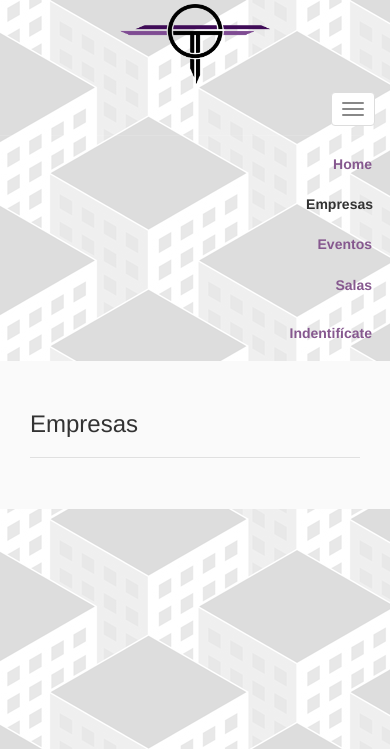
After one commit to fblupi/grado_informatica-DIU, a PHP site: page /empresas.php in a window 390 px wide, after a click on "Toggle navigation". The commit adds this page. Shown: the top 749 px of the page. Run offline with PHP 8.4, Linux system fonts and the light colour scheme.

Commit message:
script para cambiar el active del menu

```diff
--- a/DIU/assets/css/style.css
+++ b/DIU/assets/css/style.css
@@ -113,8 +113,24 @@ article{
 	right: 0;
 }
 
+.gtech{
+	margin-left: 5%;
+	width: 20%;
+}
+
+.coworking{
+	margin-left: 5%;
+	width: 30%;
+}
 
 @media (max-width: 768px) {
+	#logo{
+		display: block;
+		margin: 0 auto;
+		width: 20%;
+		margin-top: 1%;
+	}
+
 	h1{
 		font-size: 24px;
 	}
@@ -170,5 +186,15 @@ article{
 		padding: 30;
 	}
 
+	.gtech{
+		display: none;
+	}
+
+	.coworking{
+		display: none;
+	}
+
+
+
 
 }
--- /dev/null
+++ b/DIU/empresas.php
@@ -0,0 +1,14 @@
+<?php include 'header.php'; ?>
+<section>
+		<h1 class="section-header">Empresas<hr></hr></h1>
+		<article>
+
+</article>
+</section>
+<script type="text/javascript">
+window.onload = function()
+{
+		document.getElementById("empresas").className = "active menu";
+}
+</script>
+<?php include 'footer.php'; ?>
--- a/DIU/header.php
+++ b/DIU/header.php
@@ -14,6 +14,8 @@
 <header>
 <div class="header">
 <a href="index.php"><img id="logo" src="assets/img/logo.png" alt="Inicio"></a>
+	<img class="gtech" src="assets/img/header1.png">
+	<img class="coworking" src="assets/img/header2.png">
 </div>
 </header>
 <!-- navbar -->
@@ -34,13 +36,13 @@
     <!-- Collect the nav links, forms, and other content for toggling -->
     <div class="collapse navbar-collapse" id="bs-example-navbar-collapse-1">
       <ul class="nav navbar-nav nav-tabs">
-					<li role="presentation" class="active menu"><a href="index.php">Home</a></li>
-					<li role="presentation"><a href="#">Empresas</a></li>
-					<li role="presentation"><a href="#">Eventos</a></li>
-					<li role="presentation"><a href="#">Salas</a></li>
+					<li role="presentation" id="inicio"><a href="index.php">Home</a></li>
+					<li role="presentation" id="empresas"><a href="#">Empresas</a></li>
+					<li role="presentation" id="eventos"><a href="#">Eventos</a></li>
+					<li role="presentation" id="salas"><a href="#">Salas</a></li>
 			</ul>
 				<ul class="nav navbar-nav nav-tabs navbar-right">
-					<?php if(isset($_SESSION)){ echo '<li role="presentation" class="nav-right"><a href="miCuenta.php">Mi Cuenta</a></li>'; }else{ echo '<li role="presentation" class="nav-right"><a href="inicioSesion.php">Indentifícate</a></li>';}
+					<?php if(isset($_SESSION)){ echo '<li role="presentation" class="nav-right" id="micuenta"><a href="miCuenta.php">Mi Cuenta</a></li>'; }else{ echo '<li role="presentation" id="identificar" class="nav-right"><a href="inicioSesion.php">Indentifícate</a></li>';}
 					?>
 			</ul>
     </div><!-- /.navbar-collapse -->
--- a/DIU/inicioSesion.php
+++ b/DIU/inicioSesion.php
@@ -23,4 +23,10 @@
 		</form>
 	</article>
 </section>
+<script type="text/javascript">
+window.onload = function()
+{
+		document.getElementById("identificar").className = "active menu";
+}
+</script>
 <?php include 'footer.php'; ?>
--- a/DIU/registro.php
+++ b/DIU/registro.php
@@ -65,4 +65,10 @@
 		</form>
 </article>
 </section>
+<script type="text/javascript">
+window.onload = function()
+{
+		document.getElementById("identificar").className = "active menu";
+}
+</script>
 <?php include 'footer.php'; ?>
```
Also changed, not shown: DIU/index.php (+8 -1 lines), DIU/recordarPass.php (+6 -2 lines).
